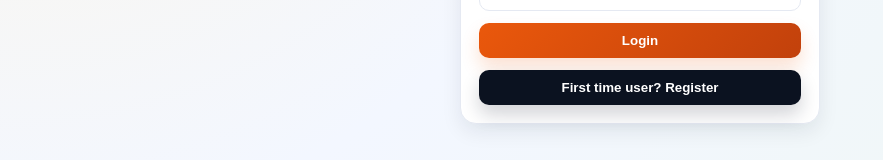
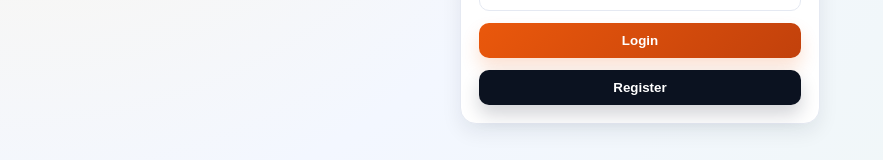
Before and after one commit to ShewakS/Venue-Booking, a React (Create React App) app in the folder frontend/: page /login in a window 1280 px wide. Shown: the part 448-608 px from the top of the page, without its empty margins (0-883 px from the left). Built offline with nearby package versions, Linux system fonts and the light colour scheme; no server answers.

Commit message:
Simplify button text for login/register toggle

```diff
--- a/frontend/src/pages/Login.jsx
+++ b/frontend/src/pages/Login.jsx
@@ -98,7 +98,7 @@ const Login = () => {
               setMode((prev) => (prev === "login" ? "register" : "login"));
             }}
           >
-            {mode === "login" ? "First time user? Register" : "Already registered? Login"}
+            {mode === "login" ?  "Register" : "Login"}
           </Button>
         </div>
       </form>
```
